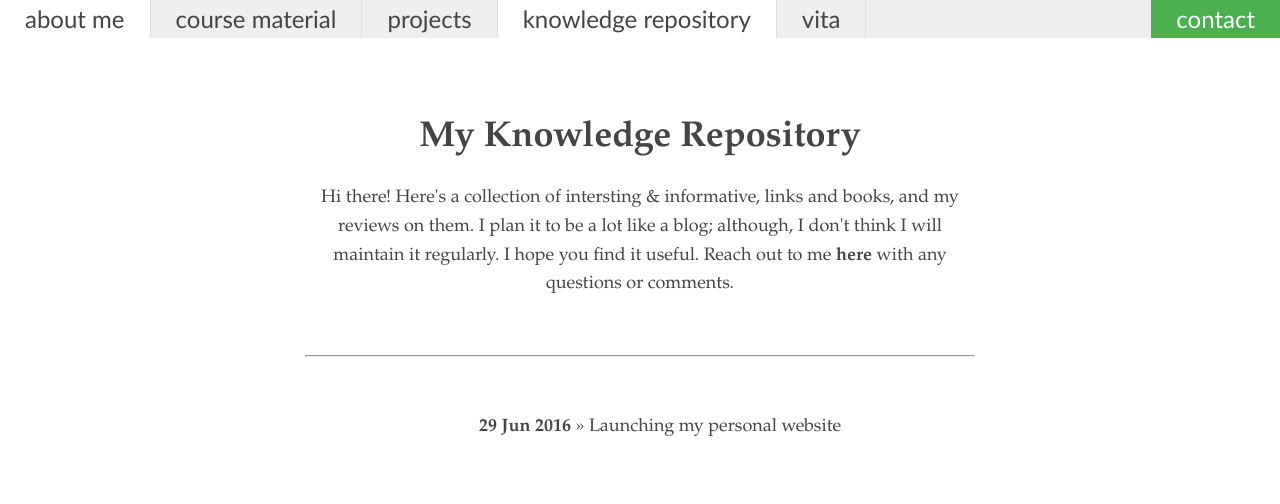
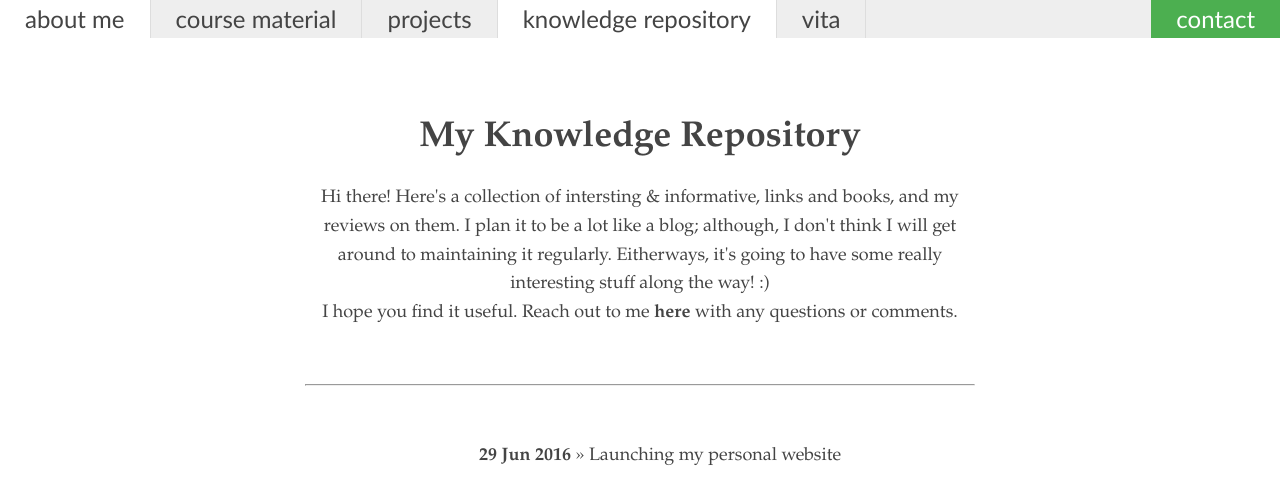
Before and after one commit to akashdeepdeb/akash.github.io, a Jekyll site: the page built from blog/index.html, in a window 1280 px wide. Shown: the top 504 px of the page. Built offline with Jekyll 4.4.1, drawn with Linux system fonts in a browser that asks for light colours.

Commit message:
Update index.html

```diff
--- a/blog/index.html
+++ b/blog/index.html
@@ -19,8 +19,8 @@
 <div id = "content">
 	<h1>{{ page.title }}</h1>
 	<p>
-		Hi there! Here's a collection of intersting & informative, links and books, and my reviews on them. I plan it to be a lot like a blog; although, I don't think I will maintain it regularly.
-		I hope you find it useful. Reach out to me <a href = "/contact"><b>here</b></a> with any questions or comments.
+		Hi there! Here's a collection of intersting & informative, links and books, and my reviews on them. I plan it to be a lot like a blog; although, I don't think I will get around to maintaining it regularly. Eitherways, it's going to have some really interesting stuff along the way! :)
+		<br> I hope you find it useful. Reach out to me <a href = "/contact"><b>here</b></a> with any questions or comments.
 	</p>
 	<br>
 	<hr>
```
